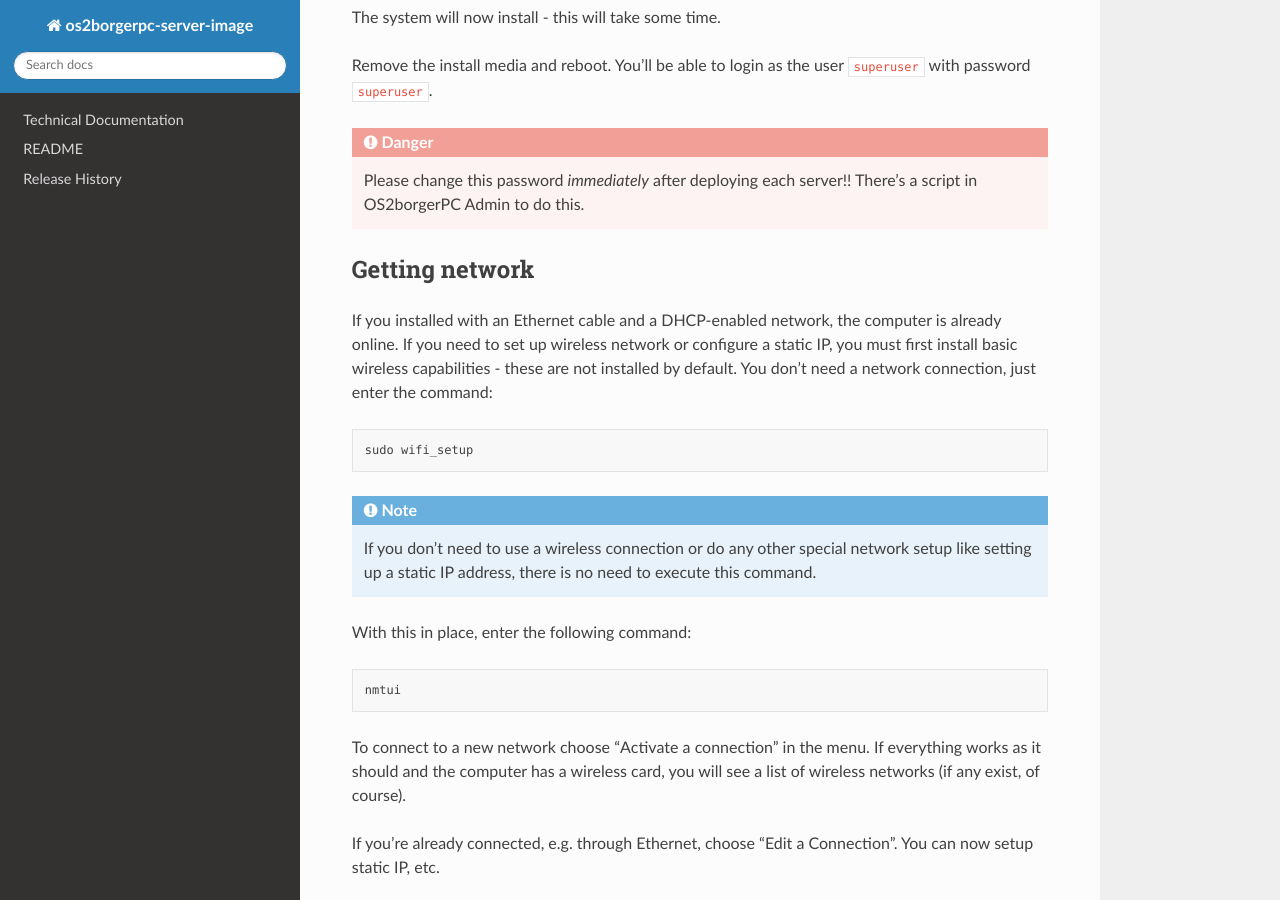
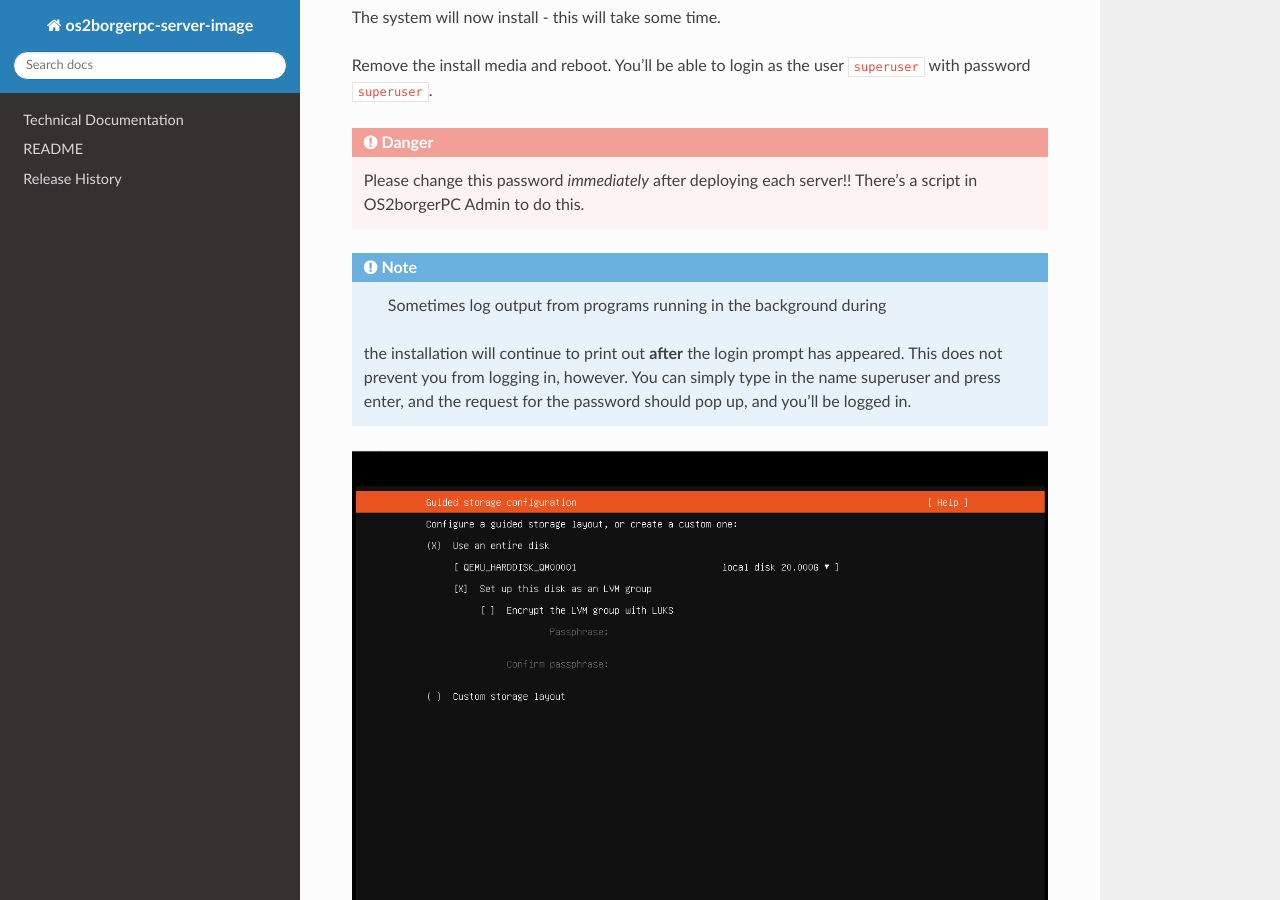
Before and after one commit to OS2borgerPC/os2borgerpc-kiosk-image, a Sphinx documentation site: the page built from docs/source/dev.rst, in a window 1280 px wide and 900 px high, scrolled down 1971 px. Built offline with Sphinx 7.4.7 and the Read the Docs theme 2.0.0, drawn with Linux system fonts in a browser that asks for light colours.

Commit message:
Add info on the login screen during installation which can confuse

```diff
--- a/docs/source/dev.rst
+++ b/docs/source/dev.rst
@@ -47,6 +47,14 @@
     Please change this password *immediately* after deploying each
     server!! There's a script in OS2borgerPC Admin to do this.
 
+.. note::
+    Sometimes log output from programs running in the background during
+   the installation will continue to print out **after** the login prompt
+   has appeared. This does not prevent you from logging in, however.
+   You can simply type in the name superuser and press enter, and the
+   request for the password should pop up, and you'll be logged in.
+
+.. image:: install_2.png
 
 
 Getting network
```
Also changed, not shown: docs/source/install_3.png (added).
